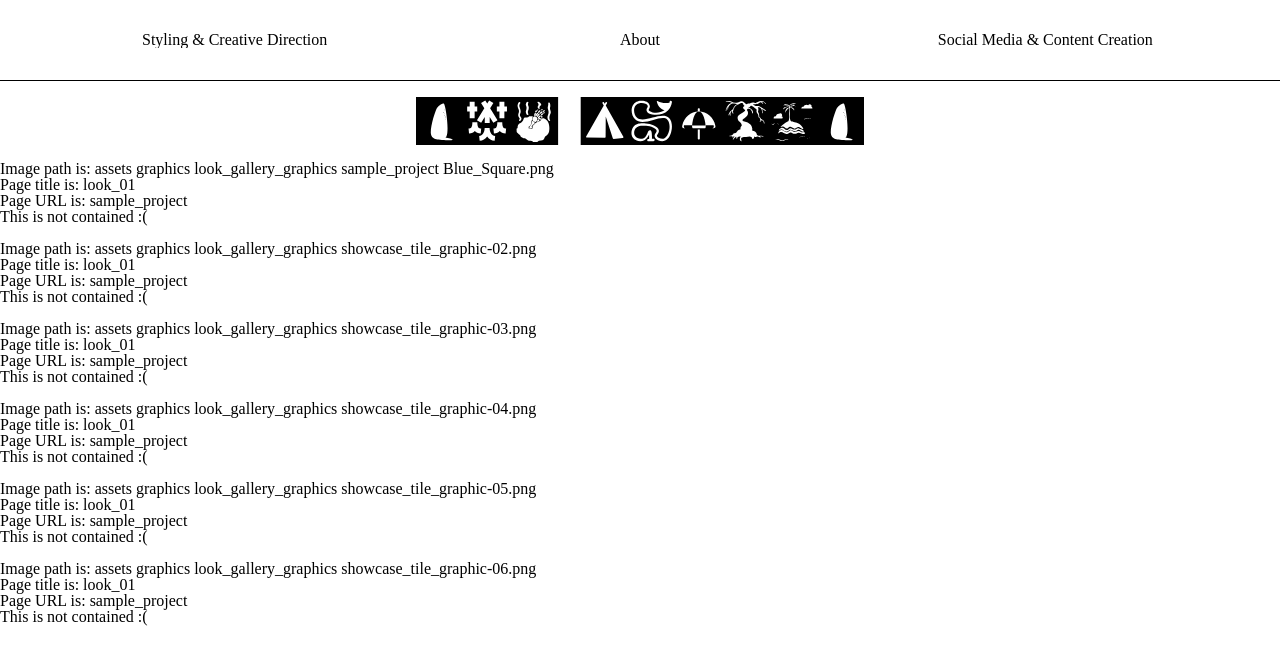
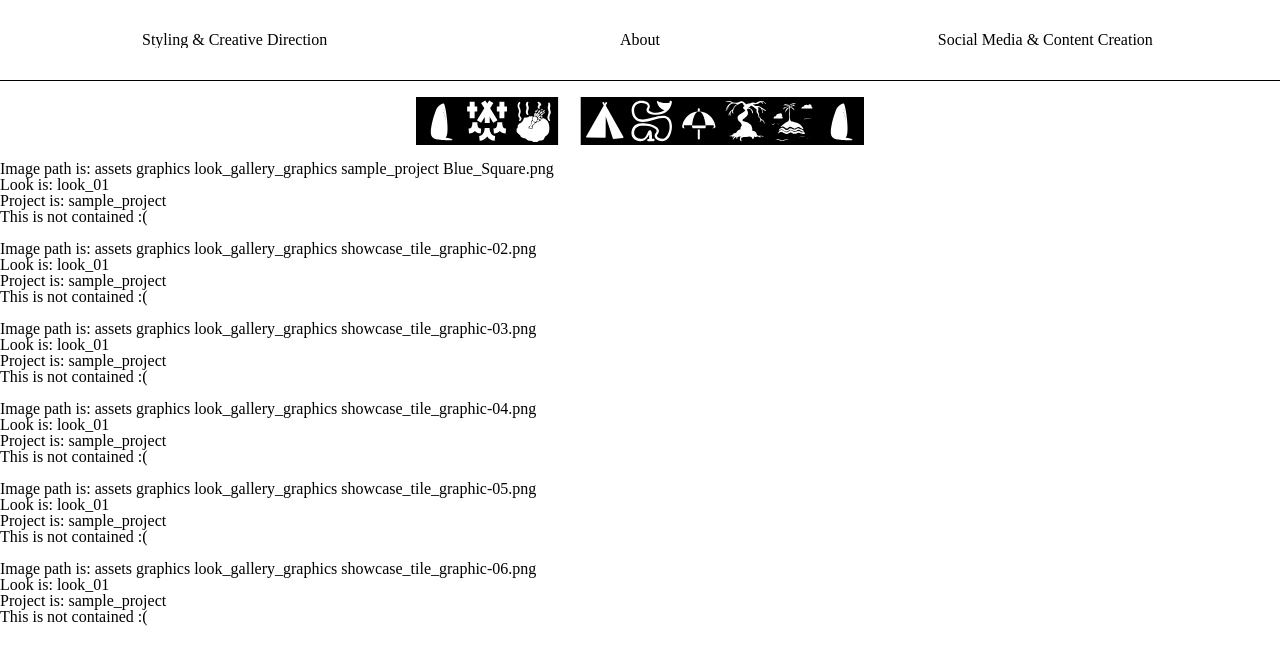
Before and after one commit to basharalidreesi/lab, a Jekyll site: the page built from _styling-and-creative-direction/sample-project/look-01.markdown, in a window 1280 px wide. Shown: the top 665 px of the page. Built offline with Jekyll 4.4.1, drawn with Linux system fonts in a browser that asks for light colours.

Commit message:
Update gallery.html

```diff
--- a/_layouts/gallery.html
+++ b/_layouts/gallery.html
@@ -8,8 +8,8 @@ layout: default
 	{% assign title = page.title | downcase | replace: " ", "_" %}
 	{% assign url = page.url | replace: "/", " " | replace: "-", "_" | remove: "styling_and_creative_direction" | remove: ".html" | remove: title %}
 	<p>Image path is: {{ path }}</p>
-	<p>Page title is: {{ title }}</p>
-	<p>Page URL is: {{ url }}</p>
+	<p>Look is: {{ title }}</p>
+	<p>Project is: {{ url }}</p>
 	{% if path contains url %}
 		<p>This is contained!</p>
 	{% else %}
```
